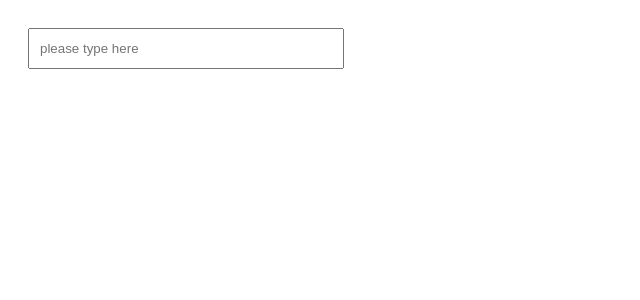
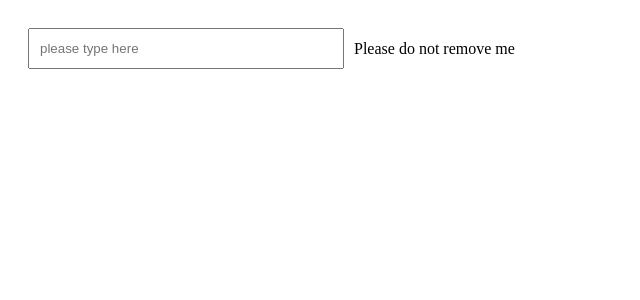
Before and after one commit to cheong12001/tutorial-project, a Next.js app: page /input in a window 1280 px wide. Shown: the top 300 px of the page, without its empty margins (0-640 px from the left). Built offline with nearby package versions, Linux system fonts and the light colour scheme.

Commit message:
adding constriction

```diff
--- a/src/pages/input.js
+++ b/src/pages/input.js
@@ -2,8 +2,9 @@ import InputBox from "@/components/InputBox";
 
 const Input = () => {
     return (
-        <div>
+        <div style={{ display: "flex", alignItems: "center" }}>
             <InputBox />
+            <div style={{ marginLeft: 10 }}>Please do not remove me</div>
         </div>
     );
 };
```
